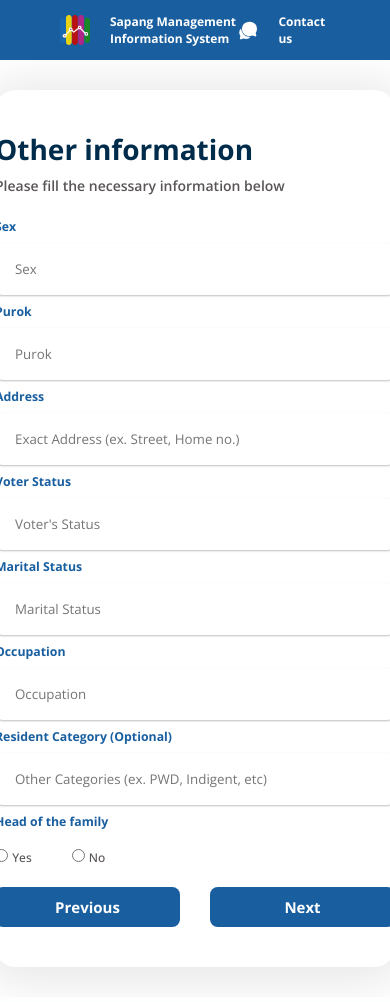
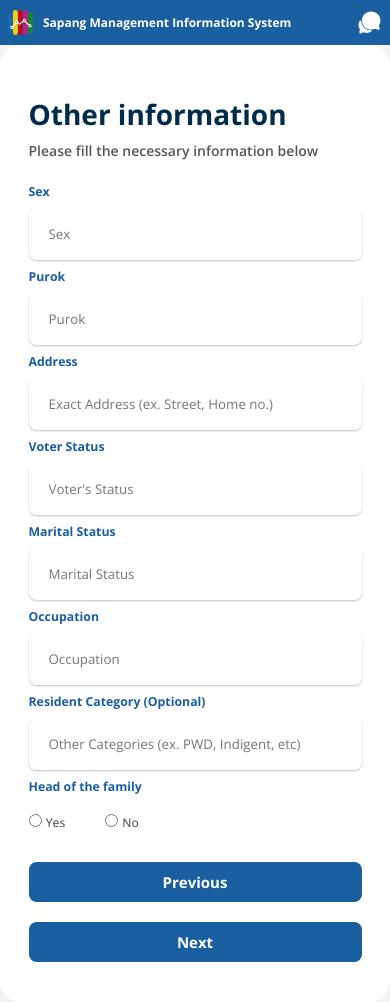
Before and after one commit to JPvenadas/Management-Information-System-For-Sapang-Binangonan-Rizal, a PHP site: page /Pages/Register/RegistrationForm.php?step=3 in a window 390 px wide. Before the commit the page ends 979 px from the top, so only its background shows below. Run offline with PHP 8.4, Linux system fonts and the light colour scheme; data comes from the database, SQL or seed files in the repository.

Commit message:
responsive registration page

```diff
--- a/Functions/registration-sql-commands.php
+++ b/Functions/registration-sql-commands.php
@@ -104,7 +104,7 @@ if(isset($_POST['signup'])){
                                         VALUES ('$userName','$residentID','$password','$userType','$accountStatus')" ;
     mysqli_query($conn, $command);
     mysqli_close($conn);
-
+    session_unset();
     header("Location: ?step=done&username=$userName");
 	exit();
 }
--- a/Pages/Register/RegistrationForm.php
+++ b/Pages/Register/RegistrationForm.php
@@ -18,6 +18,7 @@ if (isset($_SESSION['userType']) && isset($_SESSION['username'])) {
 
 <head>
     <title>Login: Sapang Management Information System</title>
+    <meta name="viewport" content="width=device-width, initial-scale=1, minimum-scale=1" />
     <link rel="preconnect" href="https://fonts.googleapis.com">
     <link rel="preconnect" href="https://fonts.gstatic.com" crossorigin>
     <link
@@ -37,7 +38,7 @@ if (isset($_SESSION['userType']) && isset($_SESSION['username'])) {
 
         <?php
          include "../../Components/Registration/Navbar.php";
-         include "../../Components/Registration/Datalists.php"
+         include "../../Components/Registration/Datalists.php";
         ?>
         <div class="registration-container">
             <?php
@@ -49,10 +50,12 @@ if (isset($_SESSION['userType']) && isset($_SESSION['username'])) {
             include "../../Components/Registration/Step3.php";
            }elseif($_GET['step'] == "4"){
             include "../../Components/Registration/Step4.php";
-           }elseif($_GET['step'] == "5"){
+           }elseif($_GET['step'] == "5" & sizeof($_SESSION) >= 14){
             include "../../Components/Registration/Step5.php";
            }elseif($_GET['step'] == "done"){
             include "../../Components/Registration/Done.php";
+           }else{
+            include "../../Components/Registration/Step2.php";
            }
             ?>
         </div>
--- a/Styles/Register.css
+++ b/Styles/Register.css
@@ -109,7 +109,7 @@ ion-icon{
     line-height: 19px;
     color: #595555;
 }
-.text-small, .text-error, .text-highlight{
+.text-small, .text-error{
     font-size: 12px;
     font-weight: 500;
     color: #595555;
@@ -122,6 +122,8 @@ ion-icon{
 }
 .text-highlight{
     color: #002C4B;
+    font-weight: 600;
+    font-size: 17px;
 }
 .label{
     font-style: normal;
@@ -210,3 +212,48 @@ button{
 .upload-button p{
     font-size: 12px;
 }
+@media (max-width: 700px){
+    .register-navbar{
+        padding: 0 8px;
+        height: 45px;
+    }
+    .contacts{
+        display: none;
+    }
+    .navbar-left{
+        gap: 10px;
+    }
+    .logo{
+        width: 25px;
+        height: 25px;
+    }
+    .registration-container{
+        padding: 0;
+        max-width: 100vw;
+        margin-top: 45px;
+    }
+    .form{
+        width: 100%;
+        padding: 40px 10px;
+        min-height: calc(100vh - 45px);
+        display: flex;
+        flex-direction: column;
+        justify-content: center;
+        align-items: center;
+    }
+    .limit-width, .instructions{
+        width: 90%;
+        padding: 10px 0;
+    }
+    .button-group{
+        flex-direction: column;
+        width: 90%;
+        gap: 20px;
+    }
+    .action-button{
+        width: 100%
+    }
+    .input{
+        max-width: 100%;
+    }
+}
--- a/index.php
+++ b/index.php
@@ -19,7 +19,7 @@ if (isset($_SESSION['userType']) && isset($_SESSION['username'])) {
     <link
         href="https://fonts.googleapis.com/css2?family=Open+Sans:ital,wght@0,400;0,500;0,600;0,700;0,800;1,800&display=swap"
         rel="stylesheet">
-    <link rel="stylesheet" type="text/css" href="Styles/login.css">
+    <link rel="stylesheet" type="text/css" href="Styles/Login.css">
 </head>
 
 <body>
```
Also changed, not shown: Components/Registration/Done.php (+7 -2 lines), Styles/Login.css (renamed from Styles/login.css, +5 -2 lines).
